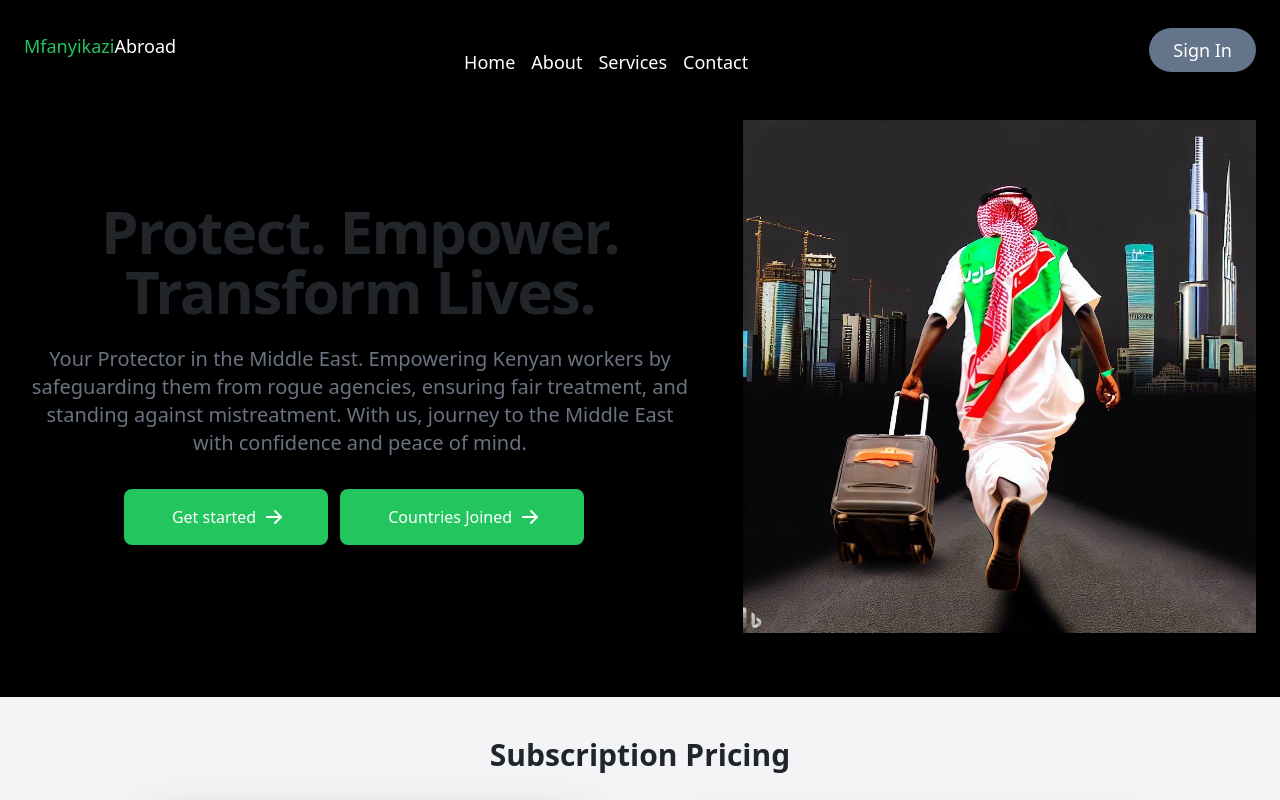
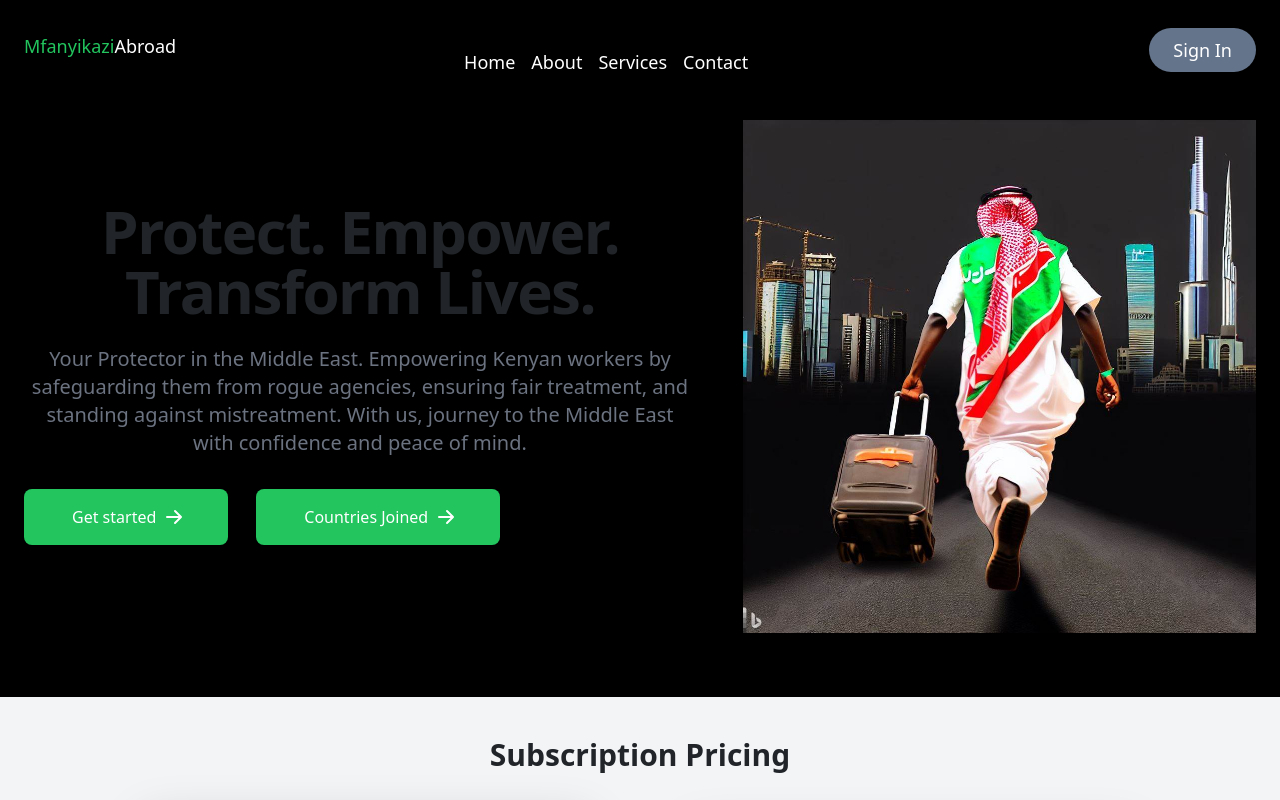
Before and after one commit to olivebishop/Mfanyikazi_Abroad, a React (Create React App) app: page / in a window 1280 px wide. Shown: the top 800 px of the page. Built offline with nearby package versions, Linux system fonts and the light colour scheme.

Commit message:
added resposive buttons in hero section

```diff
--- a/src/components/HeroSection.jsx
+++ b/src/components/HeroSection.jsx
@@ -1,6 +1,6 @@
 import React from "react";
 import { Link } from 'react-router-dom';
-import hero from '../assets/hero.jpg'
+import hero from '../assets/hero.jpg';
 
 const HeroSection = () => {
   return (
@@ -13,9 +13,10 @@ const HeroSection = () => {
           <p className="max-w-2xl mb-6 font-light text-gray-500 lg:mb-8 md:text-lg lg:text-xl dark:text-gray-400">
             Your Protector in the Middle East. Empowering Kenyan workers by safeguarding them from rogue agencies, ensuring fair treatment, and standing against mistreatment. With us, journey to the Middle East with confidence and peace of mind.
           </p>
+          <div className="flex flex-wrap gap-3 md:justify-start">
             <Link
               to="/signup"
-            className="inline-flex items-center justify-center px-5 py-3 mr-3 text-base font-medium text-center text-white rounded-lg bg-green-500 hover:bg-slate-500 focus:ring-4 focus:ring-blue-300 dark:focus:ring-blue-900 no-underline"
+              className="flex items-center justify-center px-5 py-3 mr-3 text-base font-medium text-center text-white rounded-lg bg-green-500 hover:bg-slate-500 focus:ring-4 focus:ring-blue-300 dark:focus:ring-blue-900 no-underline "
             >
               Get started
               <svg className="w-5 h-5 ml-2 -mr-1" fill="currentColor" viewBox="0 0 20 20" xmlns="http://www.w3.org/2000/svg">
@@ -24,13 +25,14 @@ const HeroSection = () => {
             </Link>
             <Link
               to="/country"
-            className="inline-flex items-center justify-center px-5 py-3 mr-3 text-base font-medium text-center text-white rounded-lg bg-green-500 hover:bg-slate-500 focus:ring-4 focus:ring-blue-300 dark:focus:ring-blue-900 no-underline"
+              className="flex items-center justify-center px-5 py-3 mr-3 text-base font-medium text-center text-white rounded-lg bg-green-500 hover:bg-slate-500 focus:ring-4 focus:ring-blue-300 dark:focus:ring-blue-900 no-underline"
             >
               Countries Joined
               <svg className="w-5 h-5 ml-2 -mr-1" fill="currentColor" viewBox="0 0 20 20" xmlns="http://www.w3.org/2000/svg">
                 <path fillRule="evenodd" d="M10.293 3.293a1 1 0 011.414 0l6 6a1 1 0 010 1.414l-6 6a1 1 0 01-1.414-1.414L14.586 11H3a1 1 0 110-2h11.586l-4.293-4.293a1 1 0 010-1.414z" clipRule="evenodd"></path>
               </svg>
             </Link>
+          </div>
         </div>
         <div className="hidden lg:mt-2 lg:col-span-5 lg:flex">
           <img src={hero} alt="mockup" />
```
Lines whose indentation alone changed are shown as unchanged.
